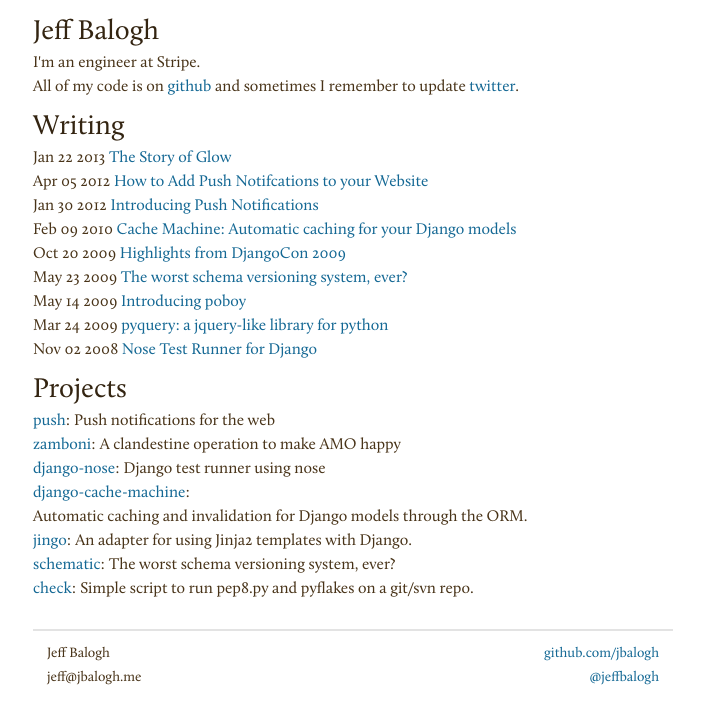
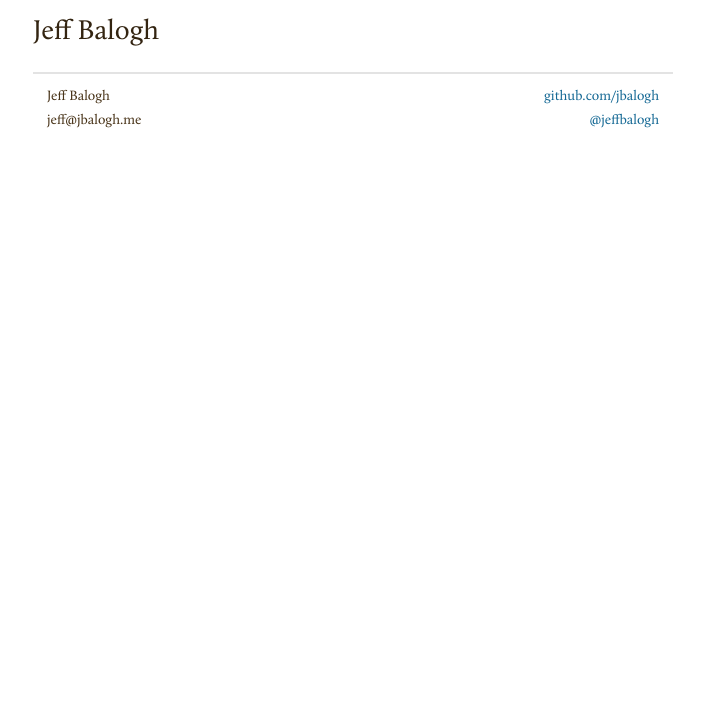
Before and after one commit to jbalogh/jbalogh.github.io, a Jekyll site: the page built from index.html, in a window 1280 px wide. Shown: the top 724 px of the page, without its empty margins (287-991 px from the left). Built offline with Jekyll 4.4.1, drawn with Linux system fonts in a browser that asks for light colours; Markdown is read by kramdown in place of the engine named in the settings; comment, search, counter and statistics services are not loaded.

Commit message:
simplify

```diff
--- a/index.html
+++ b/index.html
@@ -4,48 +4,4 @@
 
 <section id="about">
   <h1>Jeff Balogh</h1>
-  <p>
-    I'm an engineer at Stripe.<br>
-    All of my code is on <a href="http://github.com/jbalogh">github</a> and
-    sometimes I remember to update
-    <a href="http://twitter.com/jeffbalogh">twitter</a>.
-  </p>
 </section>
-<section id="posts">
-  <h1>Writing</h1>
-  <ul>
-    {% for post in site.posts %}
-    <li>
-      <time datetime="{{ post.date|date:"%Y-%m-%d" }}">
-        {{ post.date|date:"%b %d %Y" }}
-      </time>
-      <a href="{{ post.url }}">{{ post.title }}</a>
-    </li>
-    {% endfor %}
-  </ul>
-</section>
-<section id="projects">
-  <h1>Projects</h1>
-  <dl>
-    <dt><a href="https://github.com/jbalogh/push">push</a></dt>
-    <dd>Push notifications for the web</dd>
-
-    <dt><a href="https://github.com/jbalogh/zamboni">zamboni</a></dt>
-    <dd>A clandestine operation to make AMO happy</dd>
-
-    <dt><a href="https://github.com/jbalogh/django-nose">django-nose</a></dt>
-    <dd>Django test runner using nose</dd>
-
-    <dt><a href="https://github.com/jbalogh/django-cache-machine">django-cache-machine</a></dt>
-    <dd>Automatic caching and invalidation for Django models through the ORM.</dd>
-
-    <dt><a href="https://github.com/jbalogh/jingo">jingo</a></dt>
-    <dd>An adapter for using Jinja2 templates with Django.</dd>
-
-    <dt><a href="https://github.com/jbalogh/schematic">schematic</a></dt>
-    <dd>The worst schema versioning system, ever?</dd>
-
-    <dt><a href="https://github.com/jbalogh/check">check</a></dt>
-    <dd>Simple script to run pep8.py and pyflakes on a git/svn repo.</dd>
-  </dl>
-</section>
```
